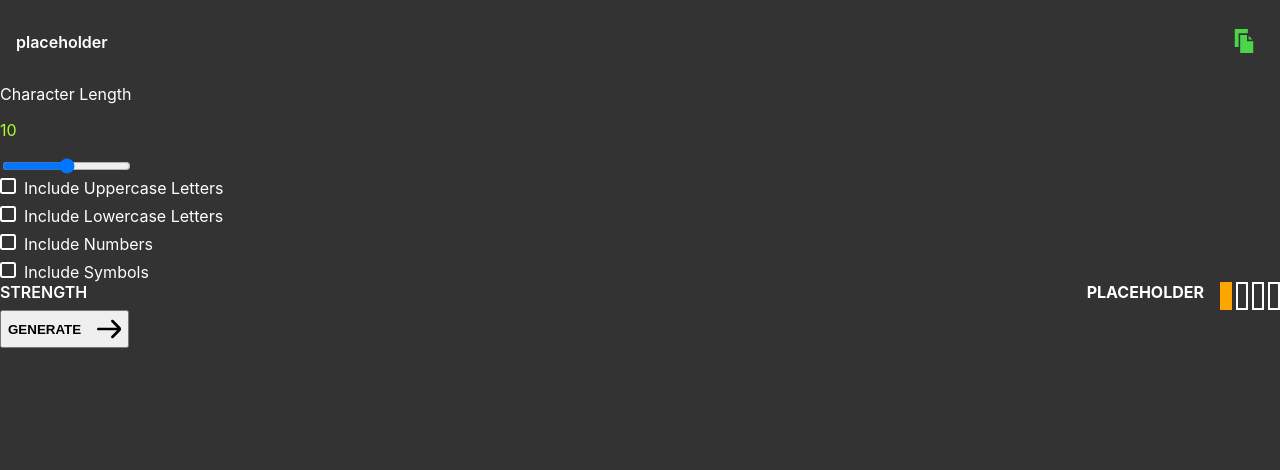
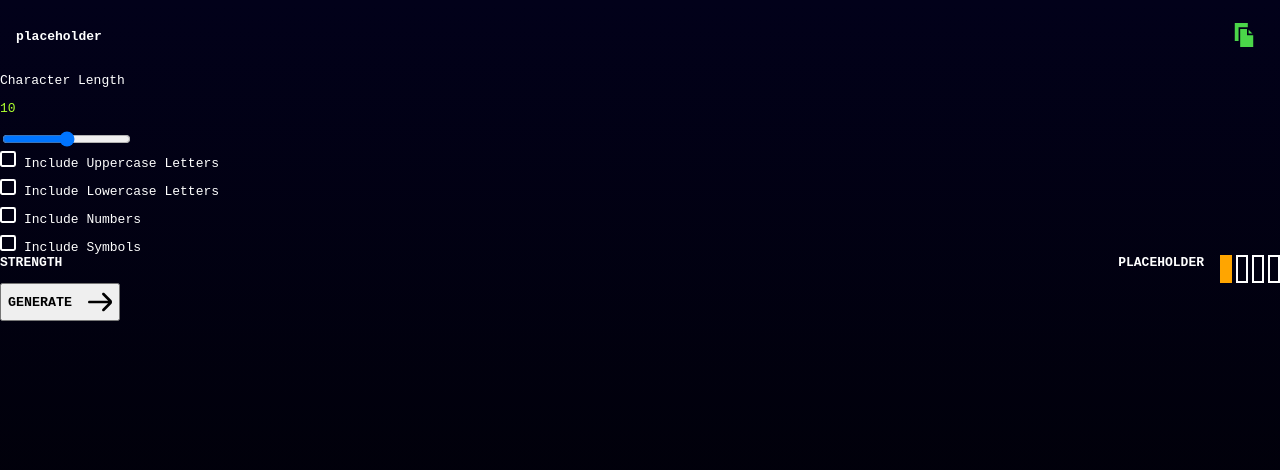
Before and after one commit to emil6957/password-generator, a React (Create React App) app: page / in a window 1280 px wide. Shown: the top 470 px of the page. Built offline with nearby package versions, Linux system fonts and the light colour scheme.

Commit message:
did some global styling

```diff
--- a/src/App.css
+++ b/src/App.css
@@ -1,4 +1,13 @@
 .App {
-  background-color: #333;
+  font-family: monospace;
+  background-image: linear-gradient(rgb(2, 1, 26), black);
   height: 100vh;
 }
+
+input {
+  font-family: monospace;
+}
+
+button {
+  font-family: monospace;
+}
```
